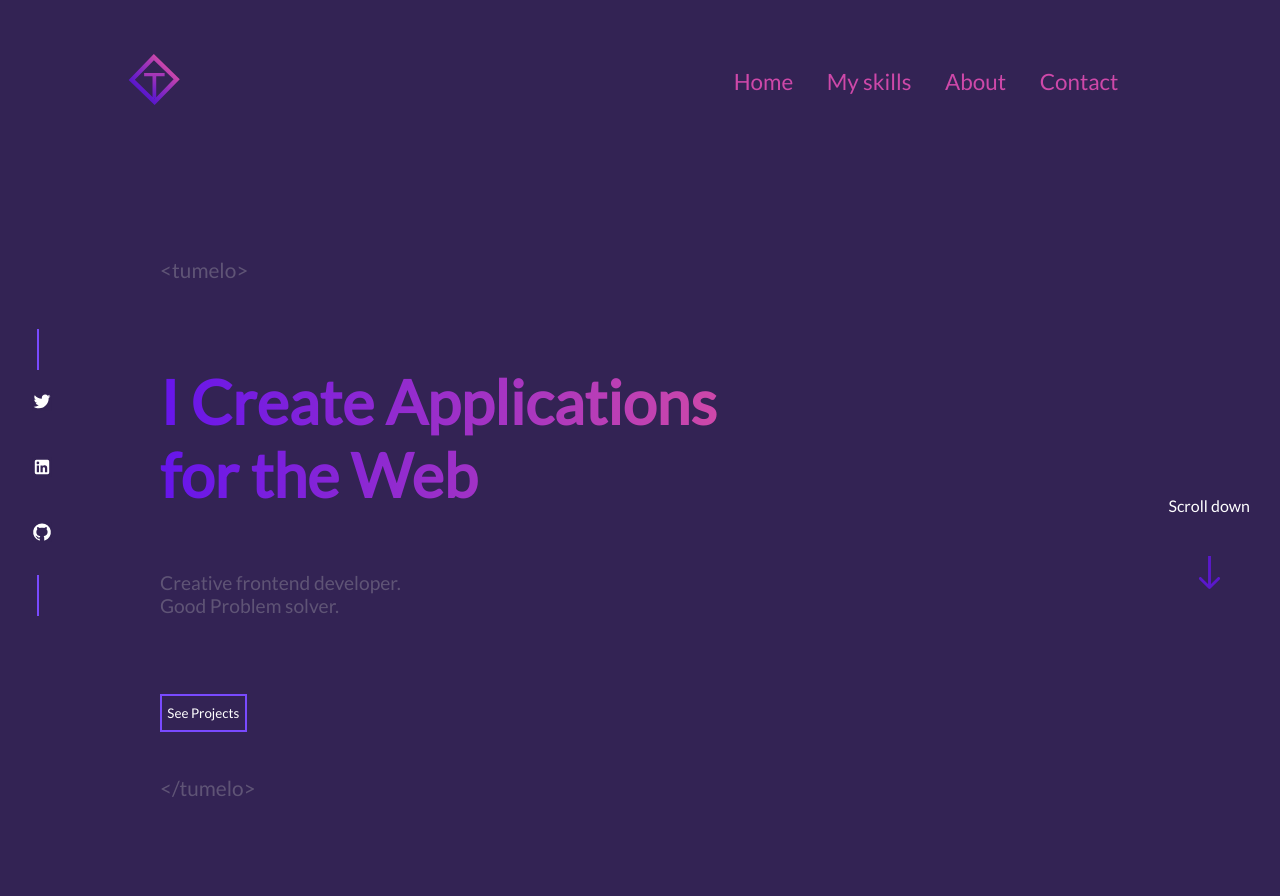
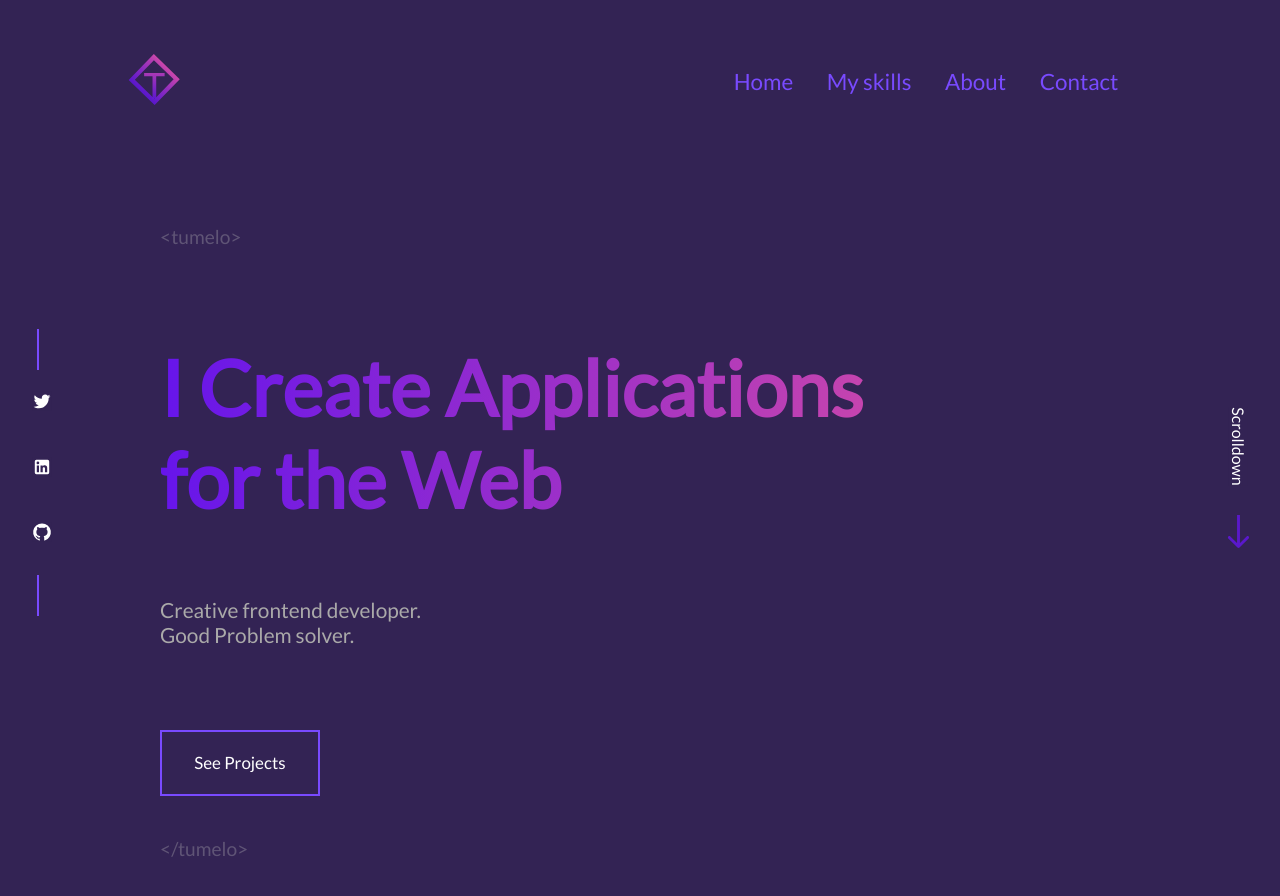
Before and after one commit to UnityGameDesign-max/PortfolioWebsite, a React (Create React App) app in the folder website/: page / in a window 1280 px wide. Shown: the top 896 px of the page. Before the commit the page ends 873 px from the top, so only its background shows below. Built offline with nearby package versions, Linux system fonts and the light colour scheme.

Commit message:
updated website

```diff
--- a/website/src/pages/Home.js
+++ b/website/src/pages/Home.js
@@ -19,7 +19,7 @@ function Home() {
                 <pre className="home__hero-section-tumi">&lt;/tumelo&gt;</pre>
             </div>
             <div className="home__hero-section-scroll">
-                <p className="scroll-text">Scroll down</p>
+                <p className="scroll-text">Scrolldown</p>
                 <svg className="scroll-arrow" width="23" height="63" viewBox="0 0 16 23" fill="none" xmlns="http://www.w3.org/2000/svg">
                     <path d="M7.29289 22.7071C7.68342 23.0976 8.31658 23.0976 8.70711 22.7071L15.0711 16.3431C15.4616 15.9526 15.4616 15.3195 15.0711 14.9289C14.6805 14.5384 14.0474 14.5384 13.6569 14.9289L8 20.5858L2.34315 14.9289C1.95262 14.5384 1.31946 14.5384 0.928933 14.9289C0.538408 15.3195 0.538408 15.9526 0.928933 16.3431L7.29289 22.7071ZM7 0L7 22H9L9 0L7 0Z" fill="#6615EB" fill-opacity="0.79"/>
                 </svg>
--- a/website/src/styles/Home.css
+++ b/website/src/styles/Home.css
@@ -1,34 +1,35 @@
 @import "../App.css";
 
 .home__hero-section{
-    margin-top: 200px;
+    margin-top: 100px;
 }
 
 .home__hero-section-tumi{
-    font-size:1.3rem;
+    font-size:1.2rem;
     color: var(--COLOR-TEXT-SECONDARY);
     padding: 22px 0;
 }
 
 .home__hero-details{
-    margin-top: 80px;
+    margin-top: 50px;
     display: flex;
     flex-direction: column;
     padding-inline: 2em;
 }
 
 .home__hero-section-slogan{
-    color: var(--COLOR-TEXT-SECONDARY);
-    max-width: 260px;
-    font-size: 1.2rem;
+    color: rgb(170, 169, 169);
+    max-width: 280px;
+    font-size: 1.3rem;
     margin-bottom: 4em;
 }
 
 .home__hero-button{
     display: block;
     color: var(--COLOR-TEXT-PRIMARY);
-    padding: 0.7em 0.4em;
+    padding: 1.2em 1.9em;
     position: relative;
+    font-size: 1.06rem;
     border:2px solid var(--COLOR-PRIMARY);
     overflow: hidden;
     transition: all .35s;
@@ -95,8 +96,8 @@
     background: -webkit-linear-gradient(left ,var(--COLOR-PRIMARY-200), var(--COLOR-SECONDARY));
     -webkit-background-clip: text;
     -webkit-text-fill-color: transparent;
-    font-size: 3.8rem;
-    max-width: 560px;
+    font-size: 4.8rem;
+    max-width: 770px;
 }
 
 .home__hero-section-scroll{
@@ -121,14 +122,16 @@
 }
 
 .scroll-text{
-    animation: Move 2s linear infinite;
+    animation: Move 1s linear infinite;
+    position: absolute;
+    bottom: 102px;
 }
 
 @keyframes Move{
     0%, 100% {
-        transform: translateY(-10px);
+        bottom: 80px;
       }
       50% {
-        transform: translateY(-30px);
+        bottom: 102px;
     }
 }
--- a/website/src/styles/Navigation.css
+++ b/website/src/styles/Navigation.css
@@ -27,8 +27,12 @@
   padding: 1em 0;
   font-size: 1.4rem;
   margin-right: 1.5em;
+  color: var(--COLOR-PRIMARY);
+  text-decoration: none;
+}
+
+.navigation__section-items:hover{
   color: var(--COLOR-SECONDARY);
-  text-decoration: none;
 }
 
 .navigation__section #hidden{
```
